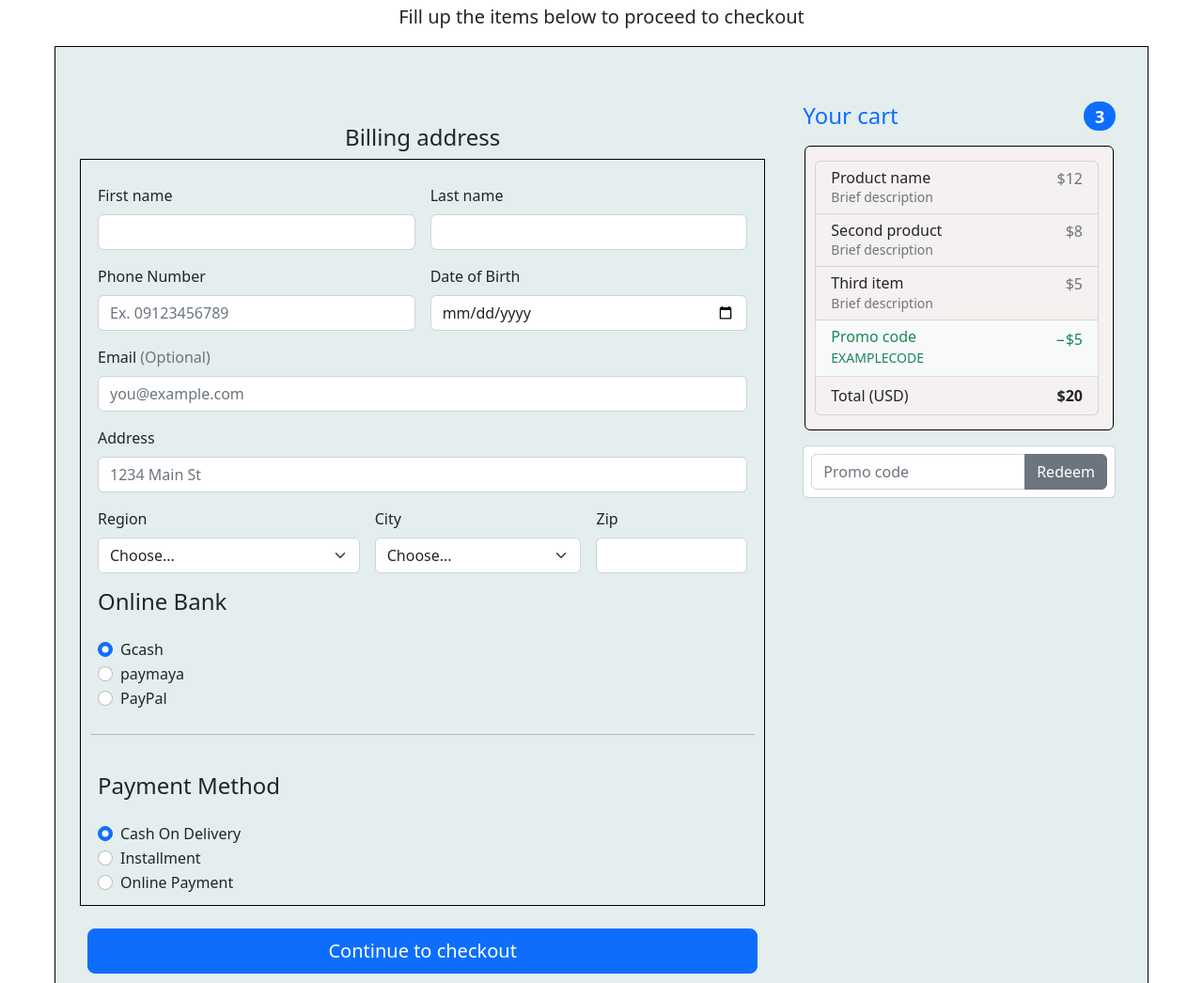
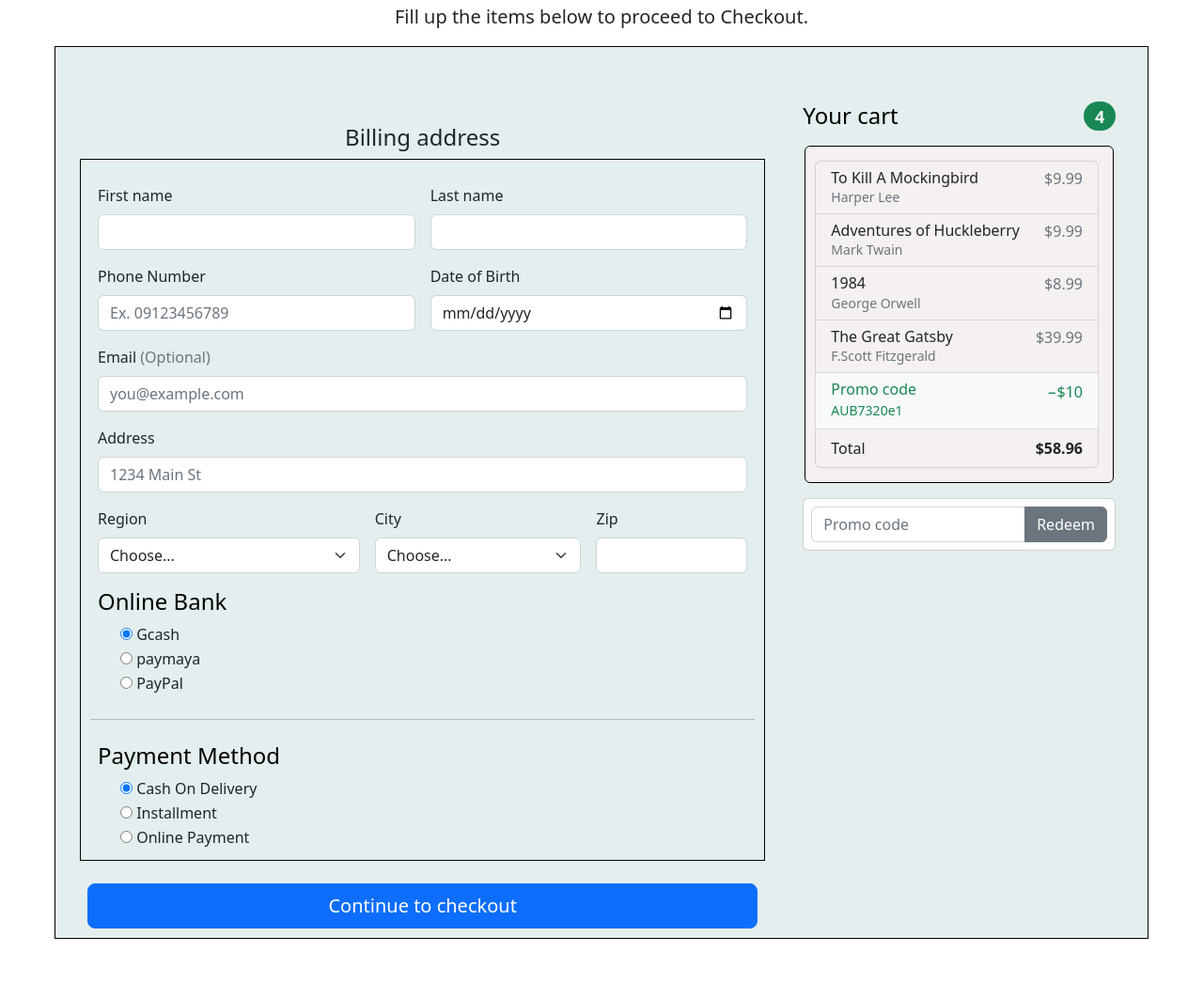
Before and after one commit to Graylight2023/Bootstrap-Responsive-Library, a plain HTML site: page CheckoutForm.html in a window 1280 px wide. Shown: the part 172-1218 px from the top of the page at 94% size. Drawn offline with nearby package versions, Linux system fonts and the light colour scheme.

Commit message:
change content checkout

```diff
--- a/CheckoutForm.html
+++ b/CheckoutForm.html
@@ -20,46 +20,53 @@
           <div class="py-5 text-center">
             <img class="d-block mx-auto mb-4" src="assets/images/logo.jpg" alt="" width="72" height="57">
             <h2>Checkout form</h2>
-            <p class="lead">Fill up the items below to proceed to checkout</p>
+            <p class="lead">Fill up the items below to proceed to Checkout.</p>
           </div>
           <div class="row g-5">
             <div class="col-md-5 col-lg-4 order-md-last">
               <h4 class="d-flex justify-content-between align-items-center mb-3">
-                <span class="text-primary">Your cart</span>
-                <span class="badge bg-primary rounded-pill">3</span>
+                <span class="text-black">Your cart</span>
+                <span class="badge bg-success rounded-pill">4</span>
               </h4>
               <ul class="list-group mb-3">
                 <li class="list-group-item d-flex justify-content-between lh-sm">
                   <div>
-                    <h6 class="my-0">Product name</h6>
-                    <small class="text-muted">Brief description</small>
+                    <h6 class="my-0">To Kill A Mockingbird</h6>
+                    <small class="text-muted">Harper Lee</small>
                   </div>
-                  <span class="text-muted">$12</span>
+                  <span class="text-muted">$9.99</span>
                 </li>
                 <li class="list-group-item d-flex justify-content-between lh-sm">
                   <div>
-                    <h6 class="my-0">Second product</h6>
-                    <small class="text-muted">Brief description</small>
+                    <h6 class="my-0">Adventures of Huckleberry</h6>
+                    <small class="text-muted">Mark Twain</small>
                   </div>
-                  <span class="text-muted">$8</span>
+                  <span class="text-muted">$9.99</span>
                 </li>
                 <li class="list-group-item d-flex justify-content-between lh-sm">
                   <div>
-                    <h6 class="my-0">Third item</h6>
-                    <small class="text-muted">Brief description</small>
+                    <h6 class="my-0">1984</h6>
+                    <small class="text-muted">George Orwell</small>
                   </div>
-                  <span class="text-muted">$5</span>
+                  <span class="text-muted">$8.99</span>
+                </li>
+                <li class="list-group-item d-flex justify-content-between lh-sm">
+                  <div>
+                    <h6 class="my-0">The Great Gatsby</h6>
+                    <small class="text-muted">F.Scott Fitzgerald</small>
+                  </div>
+                  <span class="text-muted">$39.99</span>
                 </li>
                 <li class="list-group-item d-flex justify-content-between bg-light">
                   <div class="text-success">
                     <h6 class="my-0">Promo code</h6>
-                    <small>EXAMPLECODE</small>
+                    <small>AUB7320e1</small>
                   </div>
-                  <span class="text-success">−$5</span>
+                  <span class="text-success">−$10</span>
                 </li>
                 <li class="list-group-item d-flex justify-content-between">
-                  <span>Total (USD)</span>
-                  <strong>$20</strong>
+                  <span>Total</span>
+                  <strong>$58.96</strong>
                 </li>
               </ul>
 
@@ -159,45 +166,41 @@
 
 
 
-                  <h4>Online Bank</h4>
+                  <h4 class="paymentMethod text-black mt-3">Online Bank</h4>
 
-                  <div class="col-md-4">
+                  <div class="col-md-4 mt-0">
                     <div class="form-check">
-                      <input id="credit" name="OnlineBank" type="radio" class="form-check-input" checked="" required="">
+                      <input id="credit" name="OnlineBank" type="radio" class="form-check-input1" checked="" required="">
                       <label class="form-check-label" for="credit">Gcash</label>
                     </div>
                     <div class="form-check">
-                      <input id="debit" name="OnlineBank" type="radio" class="form-check-input" required="">
+                      <input id="debit" name="OnlineBank" type="radio" class="form-check-input1" required="">
                       <label class="form-check-label" for="debit">paymaya</label>
                     </div>
                     <div class="form-check">
-                      <input id="paypal" name="OnlineBank" type="radio" class="form-check-input" required="">
+                      <input id="paypal" name="OnlineBank" type="radio" class="form-check-input1" required="">
                       <label class="form-check-label" for="paypal">PayPal</label>
                     </div>
                   </div>
 
                   <hr class="my-4">
 
-                  <h4>Payment Method</h4>
+                  <h4 class="paymentMethod text-black mt-0">Payment Method</h4>
 
-                  <div class="col-md-4">
+                  <div class="col-md-4 mt-0">
                     <div class="form-check">
-                      <input id="credit" name="paymentMethod" type="radio" class="form-check-input" checked="" required="">
+                      <input id="credit" name="paymentMethod" type="radio" class="form-check-input2" checked="" required="">
                       <label class="form-check-label" for="credit">Cash On Delivery</label>
                     </div>
                     <div class="form-check">
-                      <input id="debit" name="paymentMethod" type="radio" class="form-check-input" required="">
+                      <input id="debit" name="paymentMethod" type="radio" class="form-check-input2" required="">
                       <label class="form-check-label" for="debit">Installment</label>
                     </div>
                     <div class="form-check">
-                      <input id="paypal" name="paymentMethod" type="radio" class="form-check-input" required="">
+                      <input id="paypal" name="paymentMethod" type="radio" class="form-check-input2" required="">
                       <label class="form-check-label" for="paypal">Online Payment</label>
                     </div>
                   </div>
-
-
-
-
                 </div>
                 <button class="w-100 btn btn-primary btn-lg mt-4" type="submit">Continue to checkout</button>
               </form>
--- a/assets2/style.css
+++ b/assets2/style.css
@@ -44,6 +44,6 @@ body {
     border: 1px solid black;
     padding: 15px;
     margin: 2px;
-    background-color: red;
+
 
 }
```
